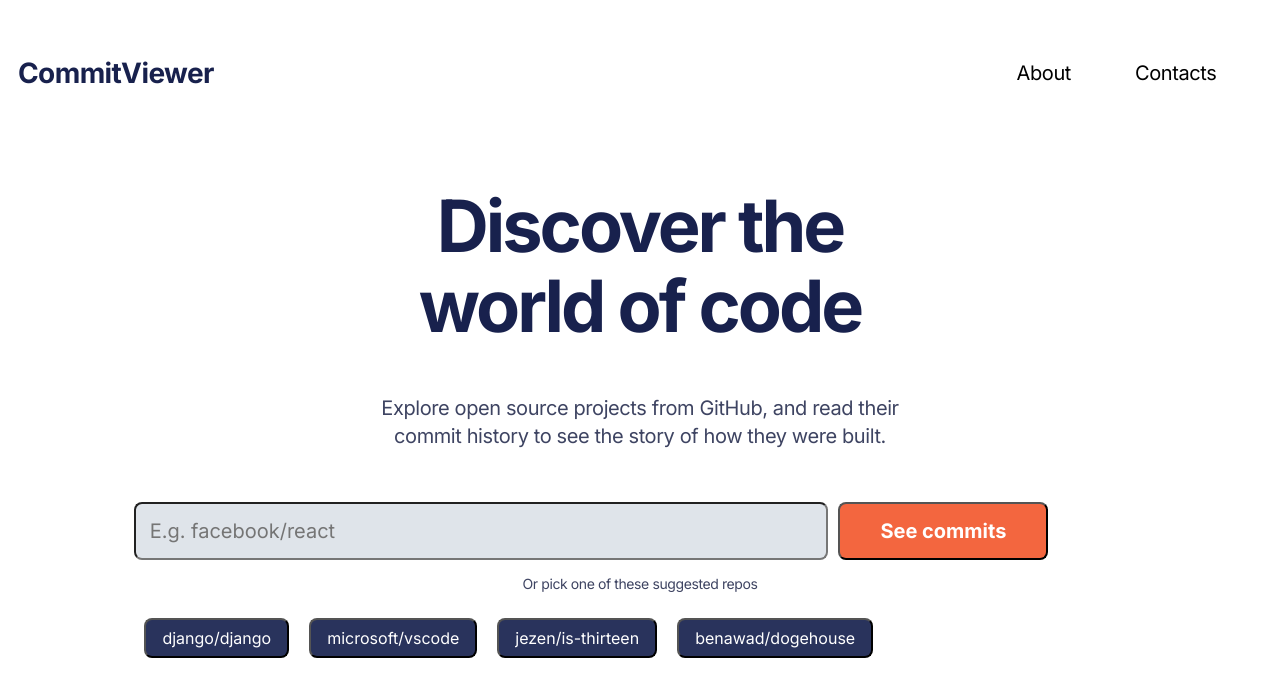
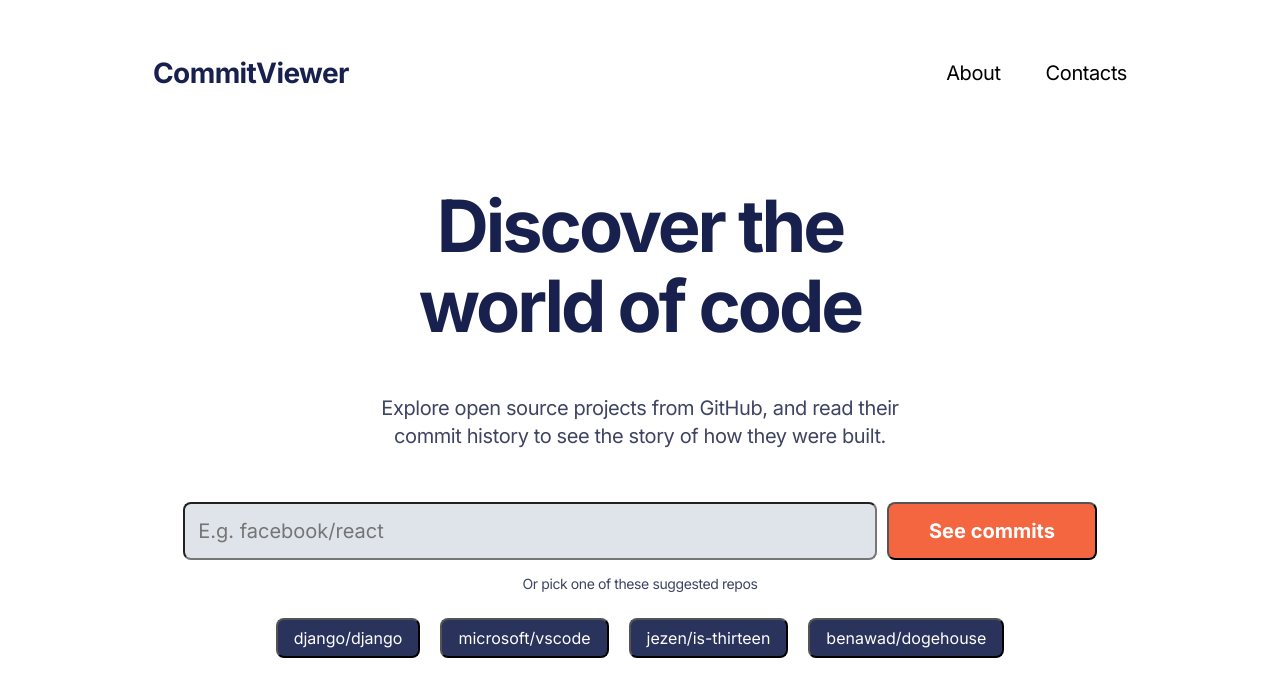
Before and after one commit to aviwembekeni/dado-react-code-audition, a React (Create React App) app: page / in a window 1280 px wide. Shown: the top 696 px of the page. Built offline with nearby package versions, Linux system fonts and the light colour scheme.

Commit message:
home screen mobile styling

```diff
--- a/src/common/RepoSearchInput.js
+++ b/src/common/RepoSearchInput.js
@@ -18,7 +18,7 @@ class RepoSearchInput extends Component {
     const { fetchRepoCommits } = this.props;
     const { repositoryName } = this.state;
     return (
-      <div>
+      <div className="content">
         <input
           value={repositoryName}
           placeholder="  E.g. facebook/react"
--- a/src/components/commitViewer/CommitViewer.js
+++ b/src/components/commitViewer/CommitViewer.js
@@ -1,4 +1,5 @@
 import React, { Component } from 'react';
+import { Link } from 'react-router-dom';
 
 import RepoSearchInput from '../../common/RepoSearchInput';
 import fetchRepoCommitsFromGithub from '../../api/fetchRepoCommitsFromGithub';
@@ -65,7 +66,10 @@ class CommitViewer extends Component {
     return (
       <div>
         <div className='navbar commit-view-header' style={{background: '#EFF2F6'}}>
-          <h3>CommitViewer</h3>
+          <Link to="/">
+            <h3>CommitViewer</h3>
+          </Link>
+
           <RepoSearchInput fetchRepoCommits={this.fetchRepoCommits} repoName={repoName}/>
         </div>
         <h3 className='repo-name'>{repoName || ''}</h3>
--- a/src/components/home/Navbar.js
+++ b/src/components/home/Navbar.js
@@ -1,17 +1,17 @@
 
 const Navbar = () => {
   return (
-    <div>
-      <nav className="navbar">
+      <div className="navbar">
         <div className="viewer">
           CommitViewer
         </div>
-        <div className="about">About</div>
+        <div className="about">
+          About
+        </div>
         <div className="contacts">
           Contacts
         </div>
-      </nav>
-    </div>
+      </div>
   )
 }
 
--- a/src/index.css
+++ b/src/index.css
@@ -10,7 +10,8 @@
 }
 
 .navbar .viewer {
-  text-align: left;
+  grid-area: left;
+  width: 60%;
   height: 34px;
   top: calc(50% - 34px/2);
   font-family: Inter;
@@ -23,16 +24,14 @@
   flex: none;
   order: 0;
   flex-grow: 0;
-  margin: 0px 10px;
+  margin-left: 145px;
 
 }
 
-.navbar .about{
-  margin-left: auto;
-}
-
 .navbar .about {
-  width: 56px;
+  grid-area: middle;
+  width: 10%;
+  /* margin-left: auto; */
   height: 28px;
   font-family: Inter;
   font-style: normal;
@@ -44,7 +43,8 @@
 }
 
 .navbar .contacts {
-  width: 73px;
+  grid-area: right;
+  width: 10%;
   height: 28px;
   font-family: Inter;
   font-style: normal;
@@ -57,7 +57,7 @@
   flex: none;
   order: 1;
   flex-grow: 0;
-  margin: 0px 64px;
+  margin-right: 145px;
 }
 
 .header-container {
@@ -130,6 +130,10 @@
   text-align: center;
   letter-spacing: -0.4px;
   color: #3E4462;
+}
+
+.repo-search .repo-search-default-btns  {
+
 }
 
 .repo-search .repo-search-default-btns button {
@@ -372,6 +376,7 @@
     letter-spacing: -0.4px;
     color: #3E4462;
   }
+
   .repo-search .repo-search-input-button {
     width: 100%;
     margin-left: 0;
@@ -401,3 +406,12 @@
 
 
 }
+
+@media only screen and (min-width: 1180px) {
+  .repo-search .content, .repo-search-default-btns {
+    display: flex;
+    align-items: center;
+    justify-content: center;
+  }
+
+}
```
